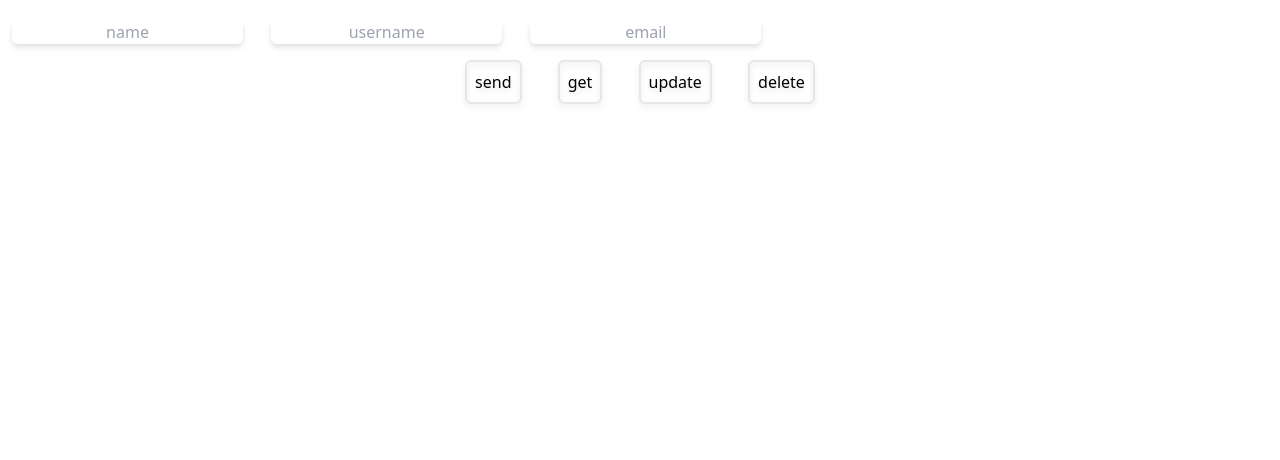
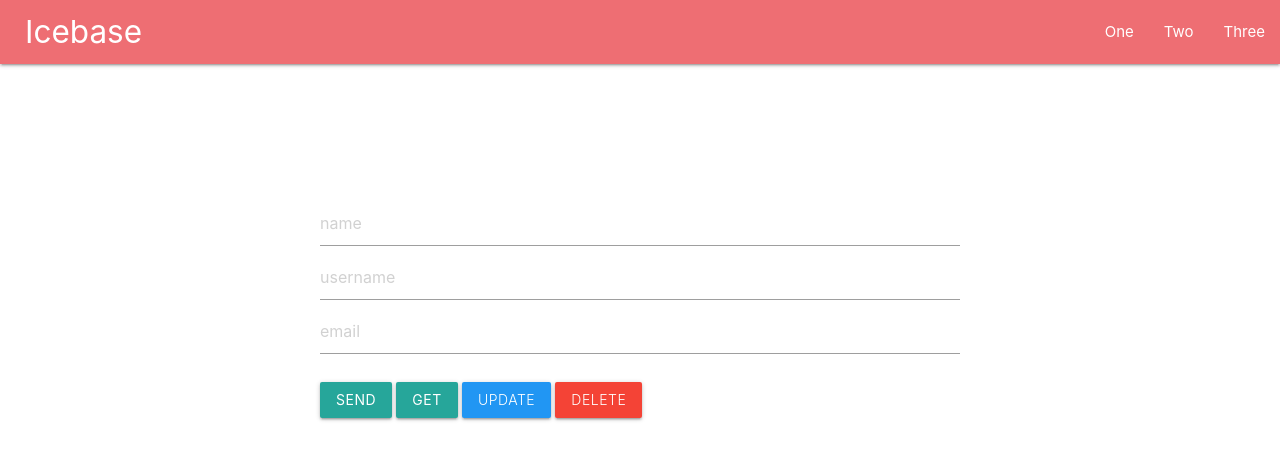
Before and after one commit to pdao1/Firebase-CRUD-v9-Setup, a website built with Vite: page vanilla/index.html in a window 1280 px wide. Built offline with nearby package versions, Linux system fonts and the light colour scheme.

Commit message:
Update index.html

```diff
--- a/vanilla/index.html
+++ b/vanilla/index.html
@@ -5,25 +5,40 @@
     <link rel="icon" type="image/svg+xml" href="/vite.svg" />
     <meta name="viewport" content="width=device-width, initial-scale=1.0" />
     <title>Icebase</title>
-    <script src="https://cdn.tailwindcss.com"></script>
+    <!-- Compiled and minified CSS -->
+    <link rel="stylesheet" href="https://cdnjs.cloudflare.com/ajax/libs/materialize/1.0.0/css/materialize.min.css">
+
+    <!-- Compiled and minified JavaScript -->
+    <script src="https://cdnjs.cloudflare.com/ajax/libs/materialize/1.0.0/js/materialize.min.js"></script>
+
     <!-- <script src="./index.js"></script> -->
   </head>
   <body>
-    <div id="app"></div>
+    <nav>
+      <div class="nav-wrapper">
+        <a href="#" class="brand-logo" style="padding-left:25px;">Icebase</a>
+        <ul id="nav-mobile" class="right hide-on-med-and-down">
+          <li><a href="sass.html">One</a></li>
+          <li><a href="badges.html">Two</a></li>
+          <li><a href="collapsible.html">Three</a></li>
+        </ul>
+      </div>
+    </nav>
     <!-- <script type="module" src="/index.js"></script>  -->
-    <div class="container my-5">
+  <main>
+    <div class="container" style="position: absolute; top: 25%; left: 25%; width: 50%">
       <div class="row my-4">
       <input type="text" placeholder="name" class="text-center mx-3 border-1 rounded-md drop-shadow-md" id="name">
       <input type="text" placeholder="username" class="text-center mx-3 border-1 rounded-md drop-shadow-md" id="username">
       <input type="text" placeholder="email" class="text-center mx-3 border-1 rounded-md drop-shadow-md" id="email">
     </div>
       <div class="buttons text-center">
-      <button id="submit" class="mx-4 p-2 rounded-md border-2 drop-shadow-md">send</button>
-      <button id="get" class="mx-4 p-2 border-2 rounded-md drop-shadow-md">get</button>
-      <button id="update" class="mx-4 p-2 rounded-md border-2 drop-shadow-md">update</button>
-      <button id="delete" class="mx-4 p-2 border-2 rounded-md drop-shadow-md">delete</button>
+      <button id="submit" class="waves-effect waves-light btn">send</button>
+      <button id="get" class="waves-effect waves-light btn">get</button>
+      <button id="update" class="waves-effect waves-light blue light btn">update</button>
+      <button id="delete" class="waves-effect waves-light red light btn">delete</button>
       </div>
-
+    </main>
       <script type="module">
         // Import the functions you need from the SDKs you need
         import { initializeApp } from "https://www.gstatic.com/firebasejs/9.14.0/firebase-app.js";
```
